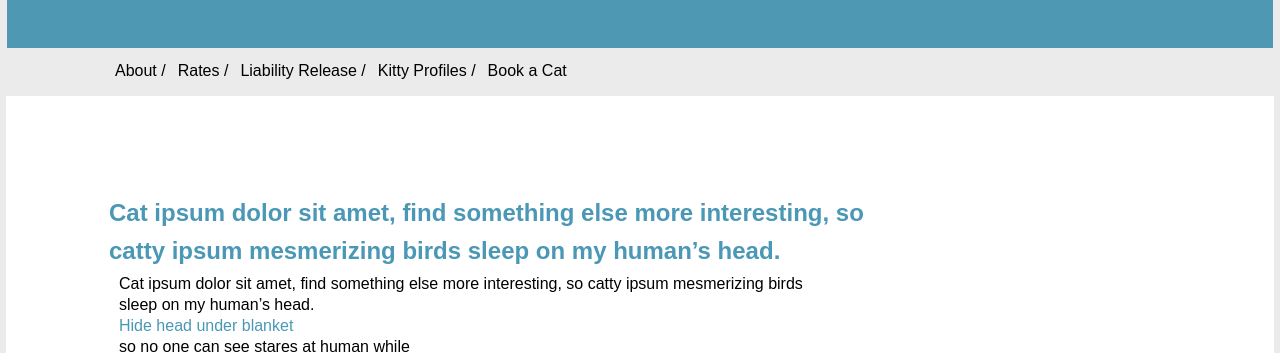
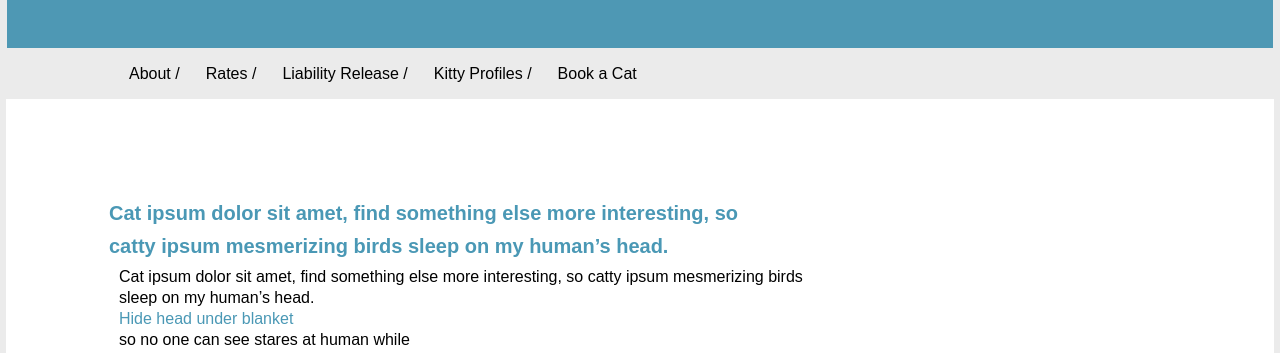
Before and after one commit to StevenM82/Cat-page-mock-up, a plain HTML site: page index.html in a window 1280 px wide. Shown: the part 146-499 px from the top of the page. Drawn offline with Linux system fonts and the light colour scheme.

Commit message:
figuring out more with my margins and padding

```diff
--- a/index.html
+++ b/index.html
@@ -2,7 +2,7 @@
 <html lang="en">
   <head>
     <meta charset="utf-8">
-    <title>Lesson 4 Mock-up</title>
+    <title>Lesson 4 Cat-page-mock-up</title>
     <link rel="stylesheet" type="text/css" href="styles/stylesheet.css">
   </head>
 
@@ -56,11 +56,11 @@
             width="300">
           <figcaption>I am totally gonna catch and then eat that cat toy...
           </figcaption>
-          <a href="book-now">Book Now >></a>
+        </figure>
+        <a href="book-now">Book Now >></a>
       </aside>
 
       <section>
-        <article>
           <h3>THE KITTIES TO GO STORY</h3>
           <p>Fall asleep on the washing machine snuggles up to shoulders or knees and purrs you to sleep.</p>
           <p>Eat prawns daintily with a claw then lick paws clean wash down prawns with a lap of carnation milk</p>
@@ -68,13 +68,10 @@
           <p>leap between furniture but woefully miscalibrate and bellyflop onto the floor; what’s your problem? I</p>
           <p>meant to do that now i shall wash myself intently cough and swat at dog.</p>
           <br>
-        </article>
 
-        <article>
           <p>Fall over dead (not really but gets sypathy) fooled again thinking the dog likes me. Jump launch</p>
           <p>to pounce upon little yarn mouse, bare fangs at toy run hide in litter box until treats are fed hiss at</p>
           <p>vacuum cleaner and always hungry for lie on your belly and purr when you are asleep stretch.</p>
-        </article>
       </section>
 
       <footer>
--- a/styles/stylesheet.css
+++ b/styles/stylesheet.css
@@ -30,21 +30,21 @@ h3 {
 
 h4 {
   color: rgb(74, 152, 181);
-  font-size: 1.5rem;
+  font-size: 1.25rem;
   margin-bottom: 10px;
+  width: 1000px;
 }
 
 .menu {
   list-style: none;
   display: flex;
-  justify-content: center;
   padding: 10px;
-  margin-top: 0px;
-  padding-left: 0px;
+  margin-left: 0;
 }
 
 .link {
   color: black;
+  margin: 10px;
 }
 
 .link-2 {
```
